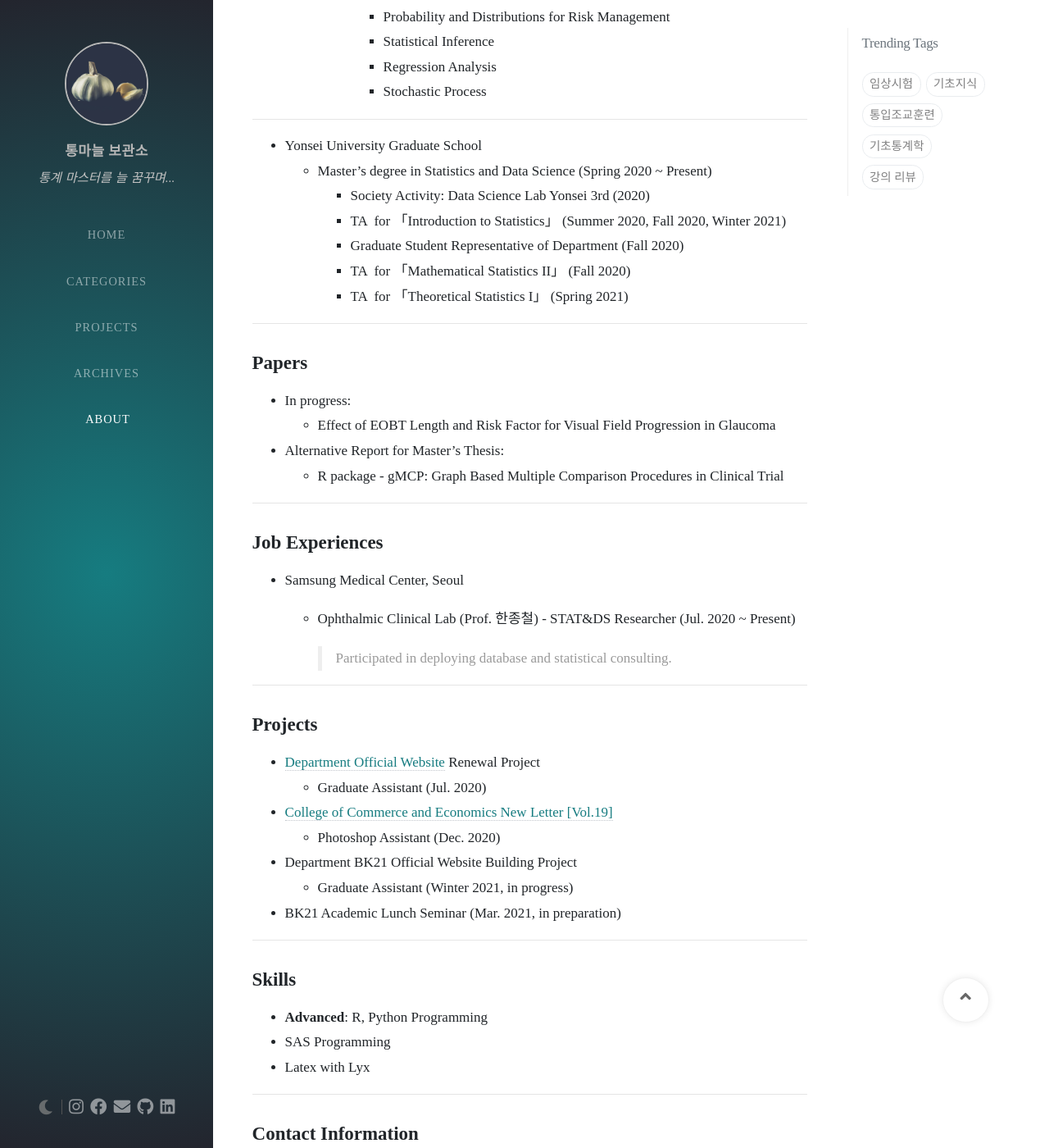
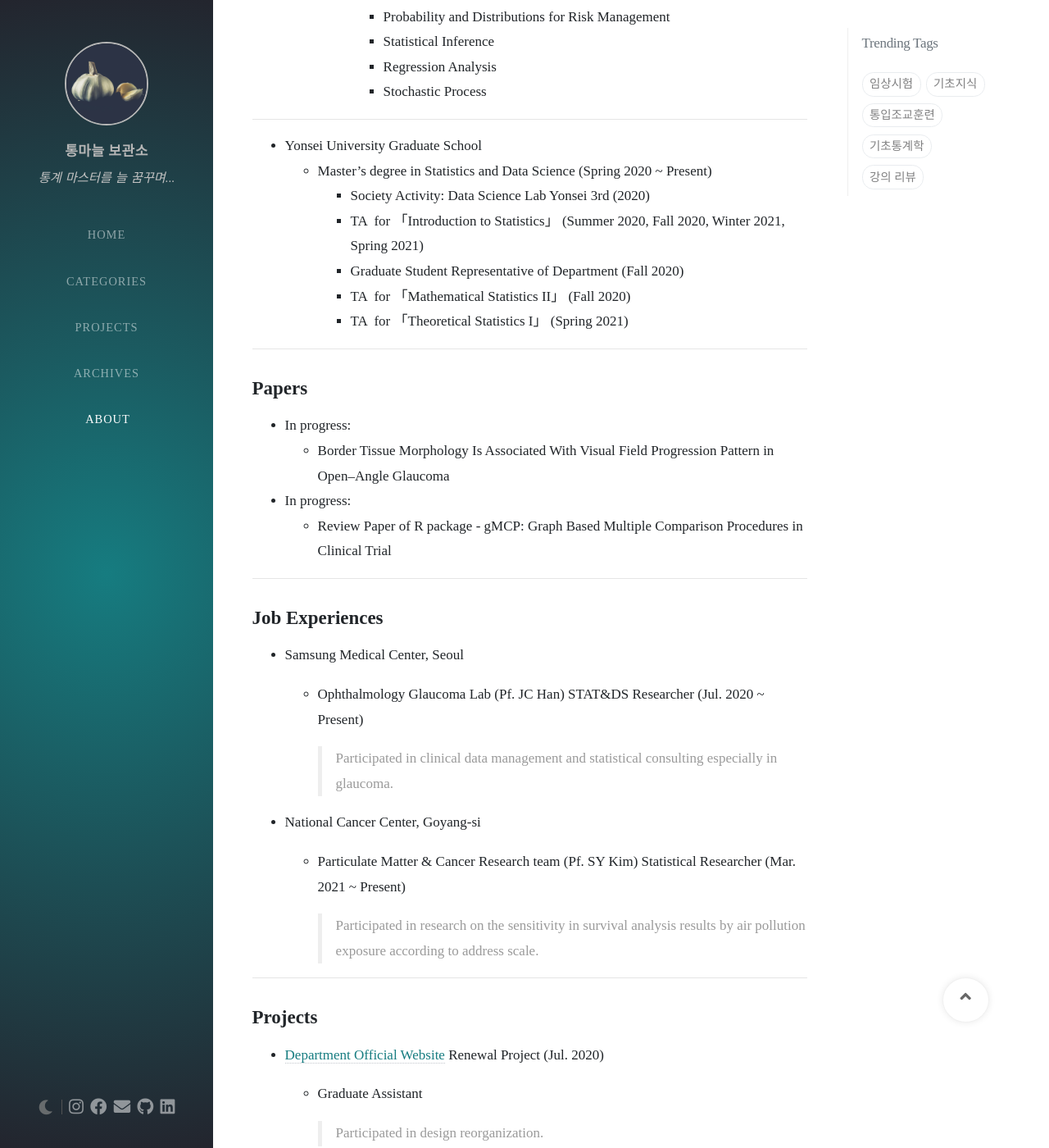
Before and after one commit to Johnnystats/Johnnystats.github.io, a Jekyll site: the page built from tabs/about.md, in a window 1280 px wide and 1400 px high, scrolled down 1648 px. Shown: the whole window at 82% size. Built offline with Jekyll 4.4.1, drawn with Linux system fonts in a browser that asks for light colours; nearby versions of some CDN libraries; some of the changed text lies outside the part shown.

Commit message:
update about

```diff
--- a/tabs/about.md
+++ b/tabs/about.md
@@ -56,7 +56,7 @@ title: About me
 - Yonsei University Graduate School
   - Master's degree in Statistics and Data Science (Spring 2020 ~ Present)
     - Society Activity: Data Science Lab Yonsei 3rd (2020)
-    - TA &nbsp;for 「Introduction to Statistics」 (Summer 2020, Fall 2020, Winter 2021)
+    - TA &nbsp;for 「Introduction to Statistics」 (Summer 2020, Fall 2020, Winter 2021, Spring 2021)
     - Graduate Student Representative of Department (Fall 2020)
     - TA &nbsp;for 「Mathematical Statistics II」 (Fall 2020)
     - TA &nbsp;for 「Theoretical Statistics I」 (Spring 2021)
@@ -66,9 +66,9 @@ title: About me
 ## **Papers**
 
 + In progress:
-  + Effect of EOBT Length and Risk Factor for Visual Field Progression in Glaucoma
-+ Alternative Report for Master's Thesis:
-  + R package - gMCP: Graph Based Multiple Comparison Procedures in Clinical Trial
+  + Border Tissue Morphology Is Associated With Visual Field Progression Pattern in Open–Angle Glaucoma
++ In progress:
+  + Review Paper of R package - gMCP: Graph Based Multiple Comparison Procedures in Clinical Trial
 
 ---
 
@@ -76,21 +76,41 @@ title: About me
 
 + Samsung Medical Center, Seoul
 
-  + Ophthalmic Clinical Lab (Prof. 한종철) - STAT&DS Researcher (Jul. 2020 ~ Present)
+  + Ophthalmology Glaucoma Lab (Pf. JC Han) STAT&DS Researcher (Jul. 2020 ~ Present)
 
-    > Participated in deploying database and statistical consulting.
+    > Participated in clinical data management and statistical consulting especially in glaucoma.
+
++ National Cancer Center, Goyang-si
+
+  + Particulate Matter & Cancer Research team (Pf. SY Kim) Statistical Researcher (Mar. 2021 ~ Present)
+
+    > Participated in research on the sensitivity in survival analysis results by air pollution exposure according to address scale.
 
 ---
 
 ## **Projects**
 
-+ [Department Official Website](https://stat.yonsei.ac.kr/stat/index.do) Renewal Project
-  + Graduate Assistant (Jul. 2020)
-+ [College of Commerce and Economics New Letter [Vol.19]](https://ybe.yonsei.ac.kr/ybe/newsletter/1.do?mode=view&articleNo=108023&article.offset=0&articleLimit=10)
-  + Photoshop Assistant (Dec. 2020)
-+ Department BK21 Official Website Building Project
-  + Graduate Assistant (Winter 2021, in progress)
-+ BK21 Academic Lunch Seminar (Mar. 2021, in preparation)
++ [Department Official Website](https://stat.yonsei.ac.kr/stat/index.do) Renewal Project (Jul. 2020)
+
+  + Graduate Assistant
+
+    > Participated in design reorganization.
+
++ [College of Commerce and Economics Newsletter [Vol.19]](https://ybe.yonsei.ac.kr/ybe/newsletter/1.do?mode=view&articleNo=108023&article.offset=0&articleLimit=10) (Dec. 2020)
+
+  + Graduate Assistant
+
+    > Participated in Photoshop works for newsletter.
+
++  [Department BK21 Official Website](http://bk21-bigdata.yonsei.ac.kr) Building Project (Spring 2021)
+
+  + Graduate Assistant
+
+    > Participated in overall project management.
+
++ [BK21 Academic Lunch Seminar](https://www.youtube.com/watch?v=R4Hvzjah25k) (Mar. 2021)
+
+  + 의학통계연구: 반복측정자료를 이용한 녹내장 환자 시야 손상 패턴 예측
 
 ---
 
```
